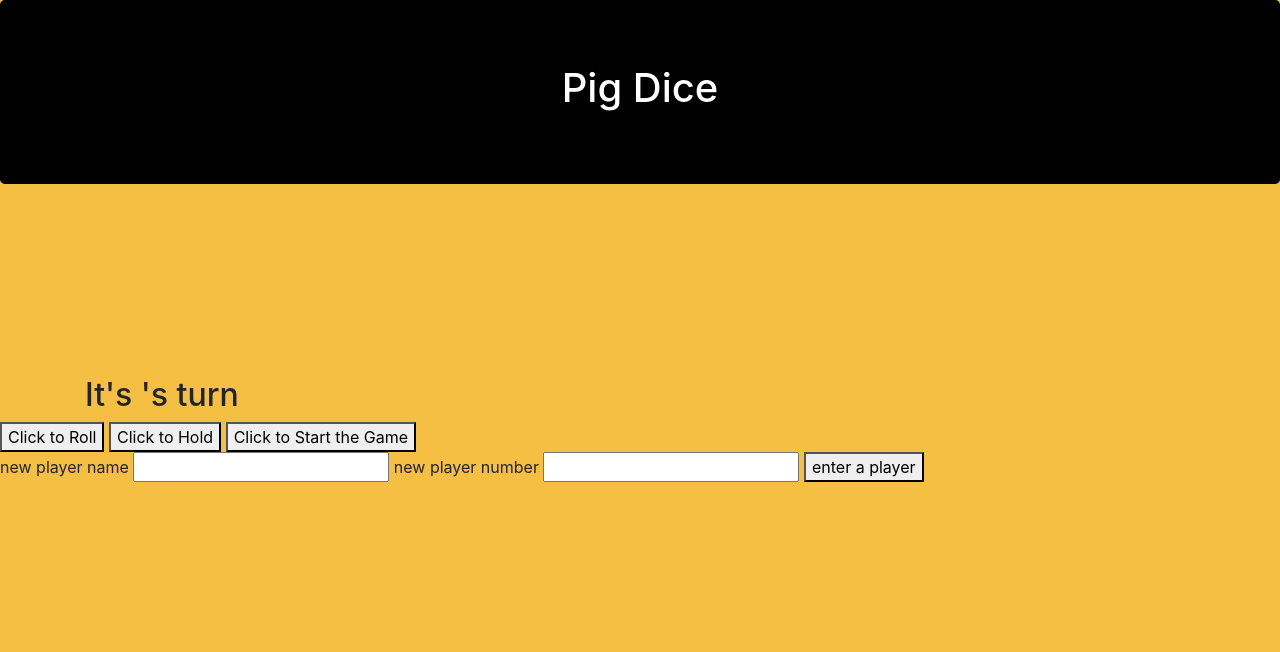
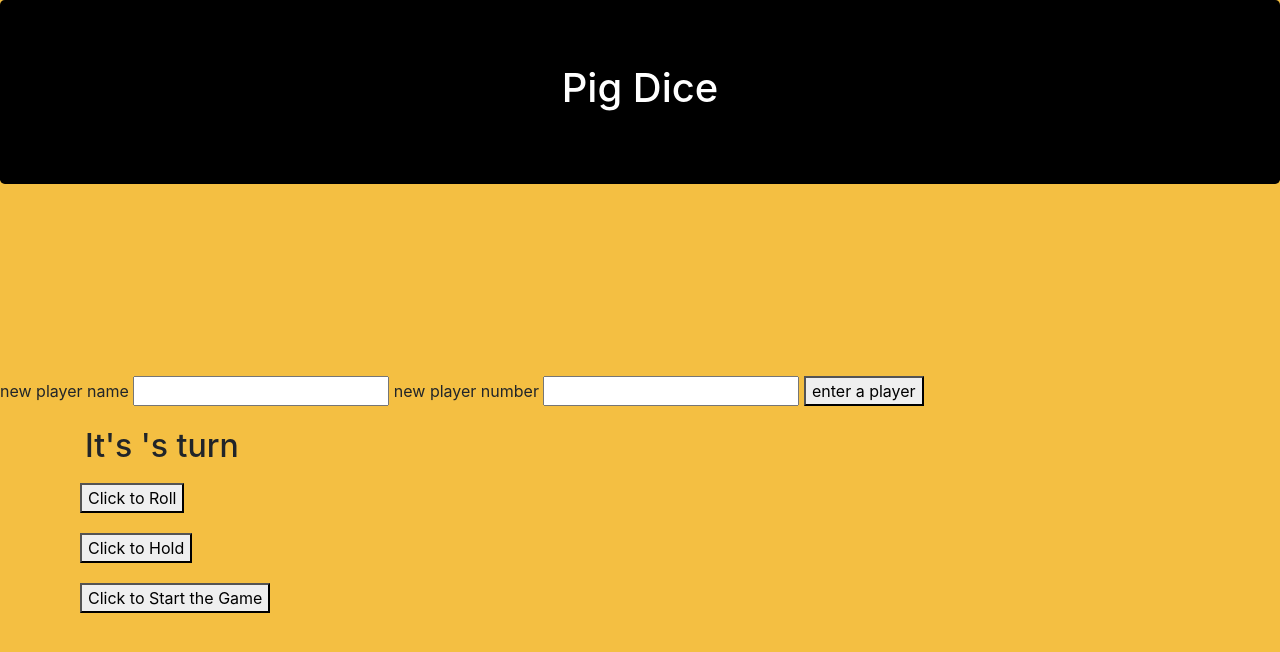
Before and after one commit to ccahill1117/reallyTHISiSthEPigDiceFinal, a plain HTML site: page index.html in a window 1280 px wide. Drawn offline with nearby package versions, Linux system fonts and the light colour scheme.

Commit message:
cleaned up html a little

```diff
--- a/css/styles.css
+++ b/css/styles.css
@@ -28,3 +28,8 @@ h1{
   color: white;
   margin-bottom: 15%;
 }
+
+.clickies {
+  padding: 10px;
+
+}
--- a/index.html
+++ b/index.html
@@ -13,72 +13,27 @@
     <div class="jumbotron">
     <h1>Pig Dice</h1>
     </div>
-  <!-- <div class= "container">
-    <div class="d-flex flex-row bd-highlight mb-3">
-      <div class="p-2  bd-highlight" id="player1Output">
-        <button type="button" name="button" id="PlayerOneRoll">Player 1 Roll!</button>
-        <button type="button" name="button" id="PlayerOneHold">Player 1 Hold!</button>
-        <p>Player1</p>
-        <p>Current Roll: <span id="currentRollOne"></span>
-        </p>
-        <br>
-        <p>Turn Total: <span id="turnTotalOne"></span>
-        </p>
-        <br>
-        <p>Total Score: <span id="totalScoreOne"></span>
-        </p>
-        <p><span id="turnOne"></span>
-        </p>
-      </div>
-      <div class="p-2 bd-highlight" id="player2Output">
-        <button type="button" name="button" id="PlayerTwoRoll">Player 2 Roll!</button>
-        <button type="button" name="button" id="PlayerTwoHold">Player 2 Hold!</button>
-        <p>Player2</p>
-        <p>Current Roll: <span id="currentRollTwo"></span>
-        </p>
-        <br>
-        <p>Turn Total: <span id="turnTotalTwo"></span>
-        </p>
-        <br>
-        <p>Total Score: <span id="totalScoreTwo"></span>
-        </p>
-        <p><span id="turnTwo"></span>
-        </p>
-      </div>
-    </div> -->
-  <!-- <div class="d-flex flex-row bd-highlight mb-3">
-      <div id="runningScore">
-        <p><strong>Player 1 Score: </strong><span id="playerOneScore"></span></p>
-        <p><strong>Player 2 Score: </strong><span id="playerTwoScore"></span></p>
-        <button type="button" name="button" id="newGame">Press to start new game</button>
-        </p>
-      </div>
+    <form class="form-group" action="index.html" method="post" id="newPlayer">
+      <label for="new player name">new player name</label>
+      <input type="text" id="newName">
+      <label for="new player number">new player number</label>
+      <input type="text" id="newNumber">
+      <button type="submit" name="button">enter a player</button>
+    </form>
+    <div class="container" id="messages">
+      <h2>It's <span id="playersTurn"></span>'s turn
+      </h2>
     </div>
-    <div class="d-flex flex-row bd-highlight mb-3">
-      <div class="container" id="diceRoll">
-      </div>
+    <div class="container clickies">
+      <button type="button" name="button" id="rollButton">Click to Roll</button>
     </div>
-  </div> -->
+    <div class="container clickies">
+      <button type="button" name="button" id="holdButton">Click to Hold</button>
+    </div>
+    <div class="container clickies">
+      <button type="button" name="button" id="startGame">Click to Start the Game</button>
+    </div>
 
-  <div class="container" id="messages">
-    <h2>It's <span id="playersTurn"></span>'s turn
-    </h2>
-
-  </div>
-
-  <button type="button" name="button" id="rollButton">Click to Roll</button>
-  <button type="button" name="button" id="holdButton">Click to Hold</button>
-  <button type="button" name="button" id="startGame">Click to Start the Game</button>
-
-
-  <form class="form-group" action="index.html" method="post" id="newPlayer">
-    <label for="new player name">new player name</label>
-    <input type="text" id="newName">
-    <label for="new player number">new player number</label>
-    <input type="text" id="newNumber">
-    <button type="submit" name="button">enter a player</button>
-
-  </form>
   <div class="container" id="playersHere">
 
   </div>
```
Also changed, not shown: js/scripts.js (+1 -7 lines).
